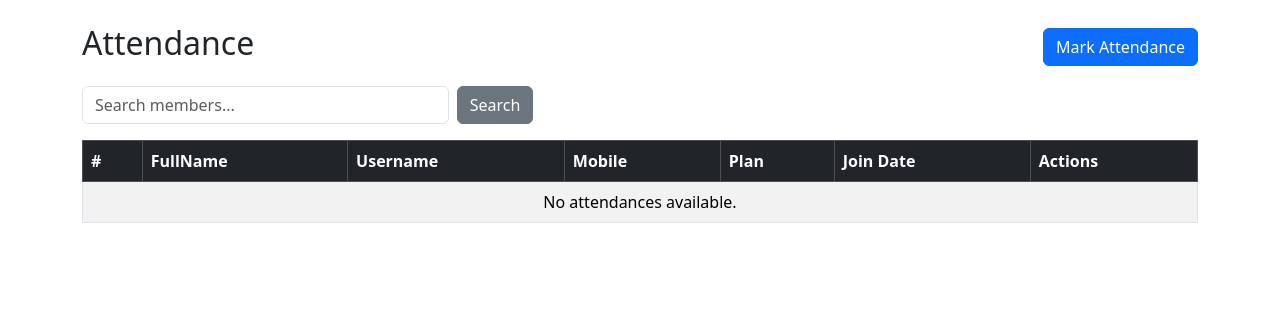
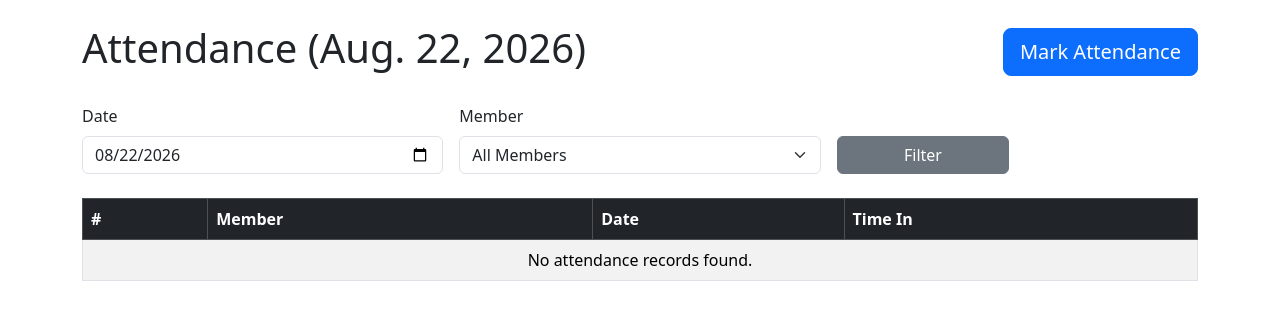
Before and after one commit to aayushofficial-dev/GymMind_AI, a Django app: page /admin_attendance/ in a window 1280 px wide. Shown: the part 56-376 px from the top of the page. Run offline with Django 4.2, Linux system fonts and the light colour scheme; a user stored in the database is signed in; data comes from the database, SQL or seed files in the repository; both versions use the stored data as it was after the commit.

Commit message:
created a member attendance tab

```diff
--- a/gymapp/templates/admin_attendance_list.html
+++ b/gymapp/templates/admin_attendance_list.html
@@ -2,53 +2,101 @@
 
 {% block content %}
 
-<div class="d-flex justify-content-between align-items-center mb-3">
-    <h2>Attendance</h2>
-    <a href="{% url 'admin_attendance_add' %}" class="btn btn-primary">Mark Attendance</a>
+<div class="d-flex justify-content-between align-items-center mb-4">
+    <h1>Attendance ({{ selected_date }})</h1>
+
+    <a href="{% url 'admin_attendance_add' %}" class="btn btn-primary btn-lg">
+        Mark Attendance
+    </a>
 </div>
 
-<form method="get" class="row g-2 mb-3">
+<form method="get" class="row g-3 mb-4">
+
+    <!-- Date -->
     <div class="col-md-4">
-        <input type="text" name="search" class="form-control" placeholder="Search members..." value="{{ search }}">
+        <label class="form-label">Date</label>
+        <input
+            type="date"
+            name="date"
+            class="form-control"
+            value="{{ selected_date|date:'Y-m-d' }}"
+        >
     </div>
-    <div class="col-md-2">
-        <button type="submit" class="btn btn-secondary">Search</button>
+
+    <!-- Member -->
+    <div class="col-md-4">
+        <label class="form-label">Member</label>
+
+        <select name="member_id" class="form-select">
+            <option value="">All Members</option>
+
+            {% for member in members %}
+                <option
+                    value="{{ member.id }}"
+                    {% if selected_member_id|stringformat:"s" == member.id|stringformat:"s" %}
+                        selected
+                    {% endif %}
+                >
+                    {{ member.full_name }}
+                </option>
+            {% endfor %}
+        </select>
     </div>
+
+    <!-- Filter button -->
+    <div class="col-md-2 d-flex align-items-end">
+        <button type="submit" class="btn btn-secondary w-100">
+            Filter
+        </button>
+    </div>
+
 </form>
 
+<!-- Attendance table -->
+
 <table class="table table-bordered table-striped">
+
     <thead class="table-dark">
         <tr>
             <th>#</th>
-            <th>FullName</th>
-            <th>Username</th>
-            <th>Mobile</th>
-            <th>Plan</th>
-            <th>Join Date</th>
-            <th>Actions</th>
+            <th>Member</th>
+            <th>Date</th>
+            <th>Time In</th>
         </tr>
     </thead>
+
     <tbody>
+
         {% for attendance in attendances %}
+
         <tr>
             <td>{{ forloop.counter }}</td>
-            <td>{{ attendance.member.name }}</td>
-            <td>{{ attendance.member.user.username }}</td>
-            <td>{{ attendance.member.mobile }}</td>
-            <td>{{ attendance.member.plan.name|default:"No Plan Assigned" }}</td>
-            <td>{{ attendance.member.join_date }}</td>
+
             <td>
-                <a href="{% url 'admin_member_edit' attendance.member.id %}" class="btn btn-sm btn-warning">Edit</a>
-                <form method="post" action="{% url 'admin_member_delete' attendance.member.id %}" style="display:inline;">
-                    {% csrf_token %}
-                    <button type="submit" class="btn btn-sm btn-danger" onclick="return confirm('Are you sure you want to delete this member?');">Delete</button>
-                </form>
+                {{ attendance.member.full_name }}
+            </td>
+
+            <td>
+                {{ attendance.date|date:"F j, Y" }}
+            </td>
+
+            <td>
+                {{ attendance.time_in|time:"g:i a" }}
             </td>
         </tr>
+
         {% empty %}
+
         <tr>
-            <td colspan="7" class="text-center">No attendances available.</td>
+            <td colspan="4" class="text-center">
+                No attendance records found.
+            </td>
         </tr>
+
         {% endfor %}
+
+    </tbody>
+
 </table>
+
 {% endblock %}
```
Also changed, not shown: gymapp/templates/admin_attendance_form.html (added, +93 -0 lines), db.sqlite3.
